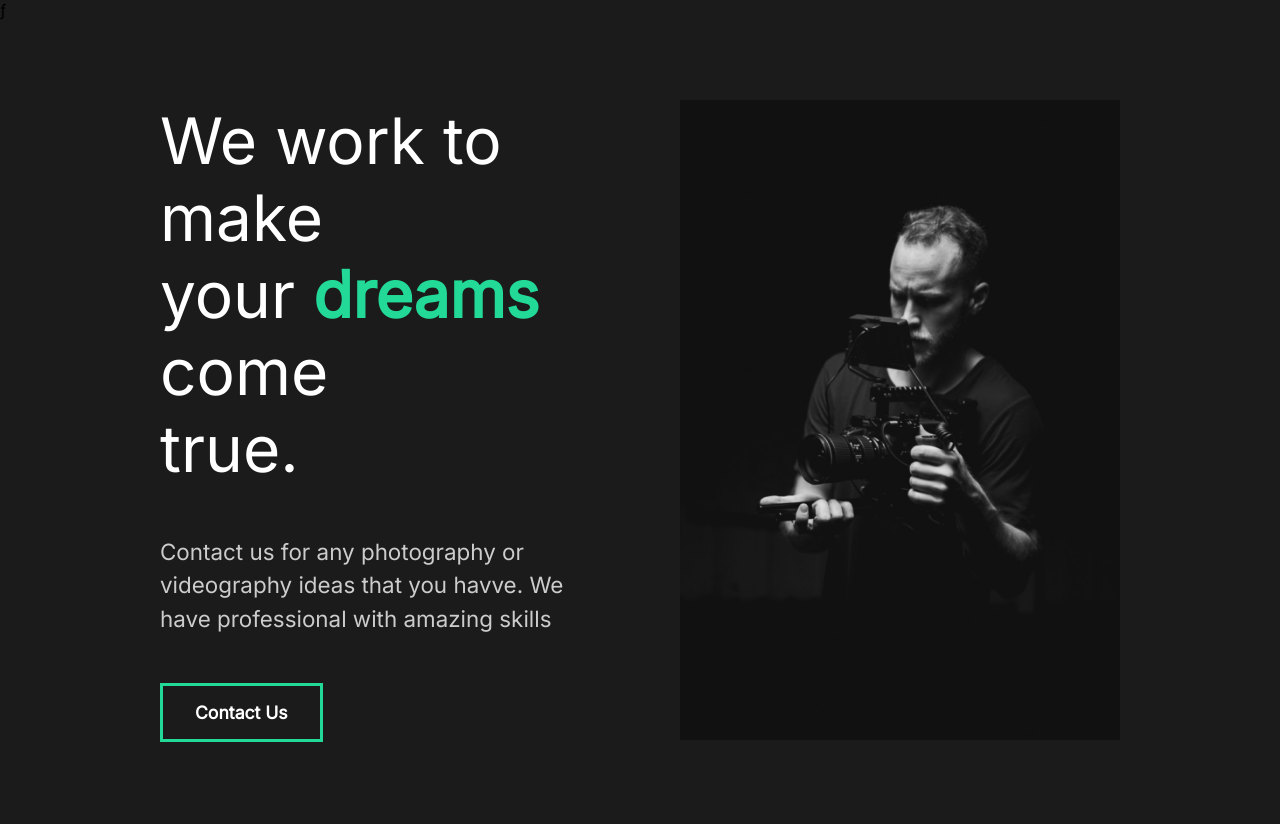
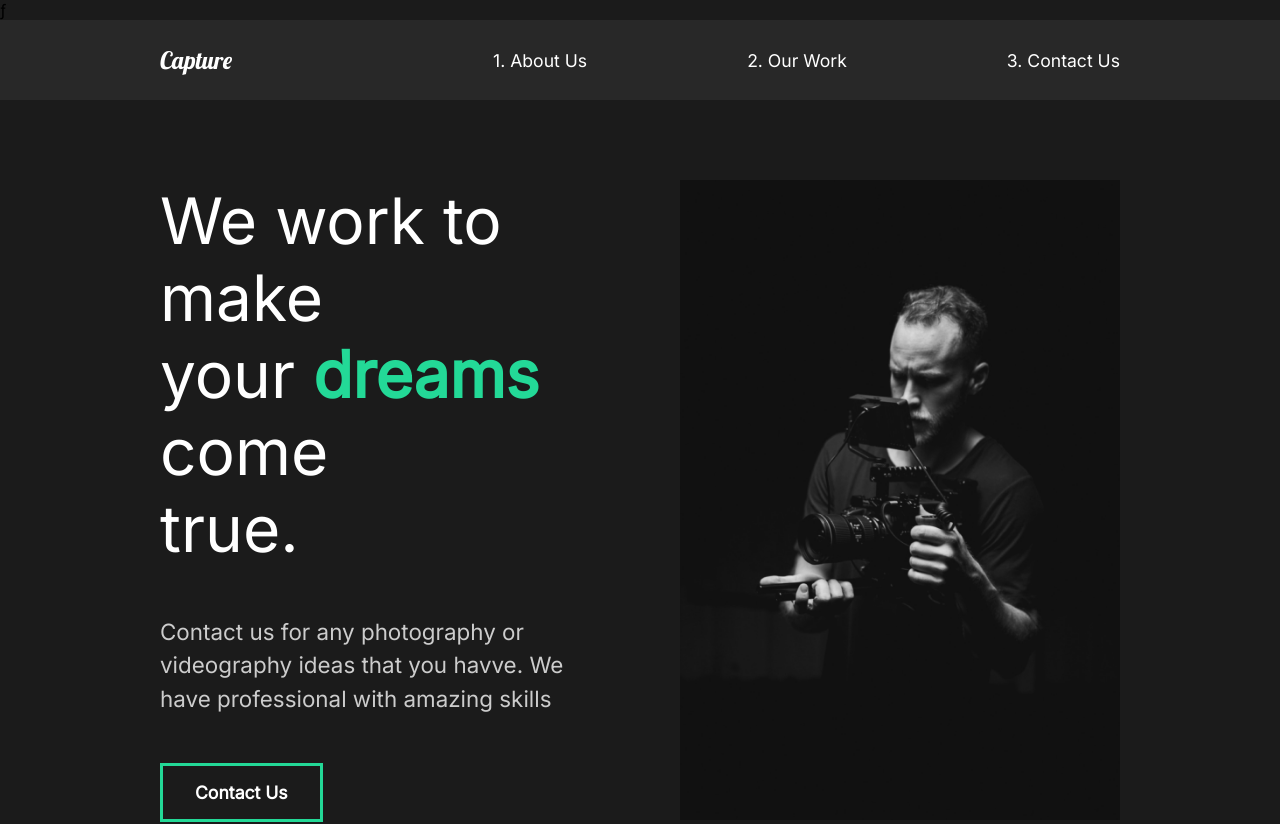
Before and after one commit to MKhodagholi/capture-project, a React (Create React App) app: page / in a window 1280 px wide. Shown: the top 824 px of the page. Built offline with nearby package versions, Linux system fonts and the light colour scheme.

Commit message:
8. add Nav

```diff
--- a/src/App.jsx
+++ b/src/App.jsx
@@ -1,13 +1,14 @@
 import React from "react";
 //Global Styled
 import GlobalStyle from "./components/GlobalStyle";
-
 import AboutUs from "./pages/AboutUs";
+import Nav from "./components/Nav";
 
 function App() {
   return (
     <div>
       <GlobalStyle />
+      <Nav />
       <AboutUs />
     </div>
   );
--- /dev/null
+++ b/src/components/Nav.jsx
@@ -0,0 +1,56 @@
+import React from "react";
+
+import styled from "styled-components";
+
+const Nav = () => {
+  return (
+    <StyledNav>
+      <h1>
+        <a href="#" id="logo">
+          Capture
+        </a>
+      </h1>
+      <ul>
+        <li>
+          <a href="">1. About Us</a>
+        </li>
+        <li>
+          <a href="">2. Our Work</a>
+        </li>
+        <li>
+          <a href="">3. Contact Us</a>
+        </li>
+      </ul>
+    </StyledNav>
+  );
+};
+
+const StyledNav = styled.nav`
+  min-height: 10vh;
+  display: flex;
+  /* margin: auto; */
+  width: 100%;
+  justify-content: space-between;
+  align-items: center;
+  padding: 1rem 10rem;
+  background: #282828;
+  a {
+    color: white;
+    text-decoration: none;
+  }
+  ul {
+    display: flex;
+    list-style: none;
+  }
+  #logo {
+    font-size: 1.5rem;
+    font-family: "lobster", sans-serif;
+    font-weight: lighter;
+  }
+  li {
+    padding-left: 10rem;
+    position: relative;
+  }
+`;
+
+export default Nav;
```
